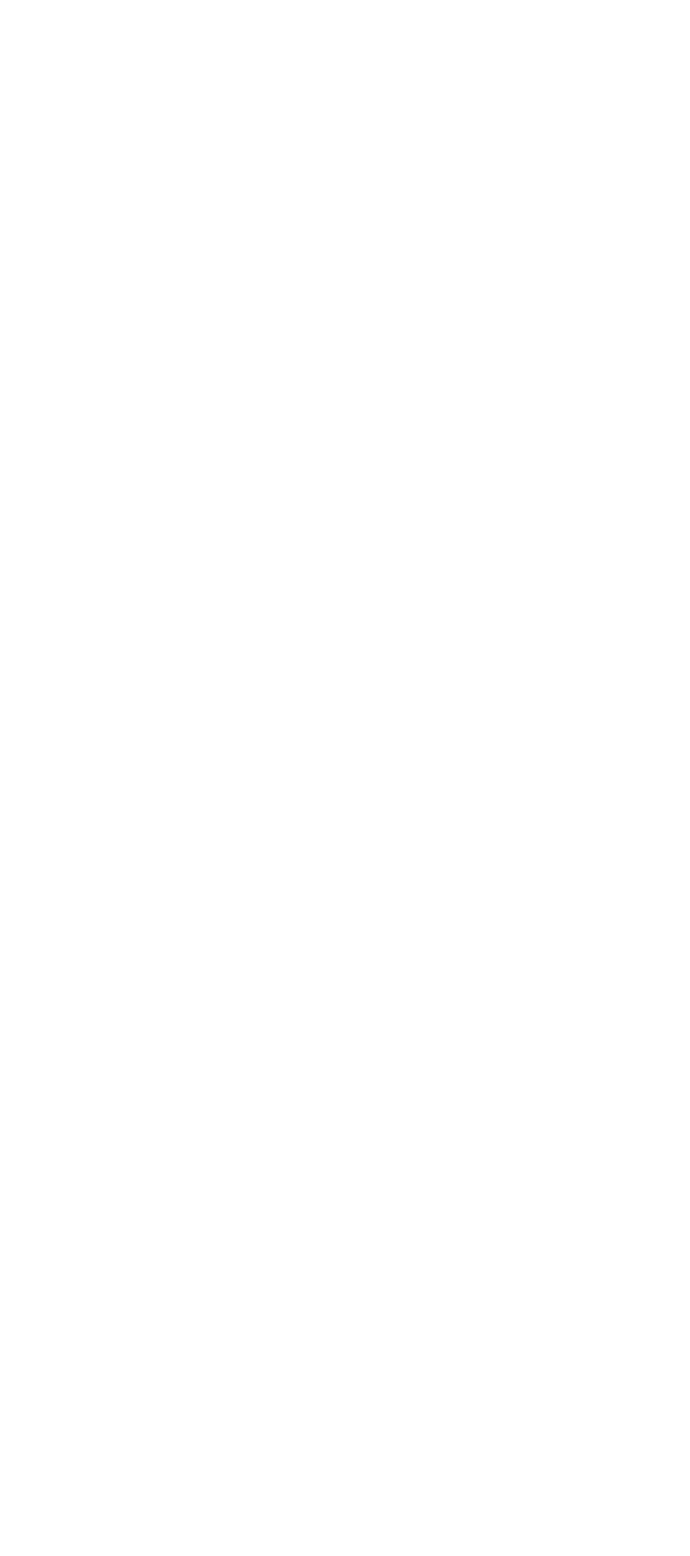
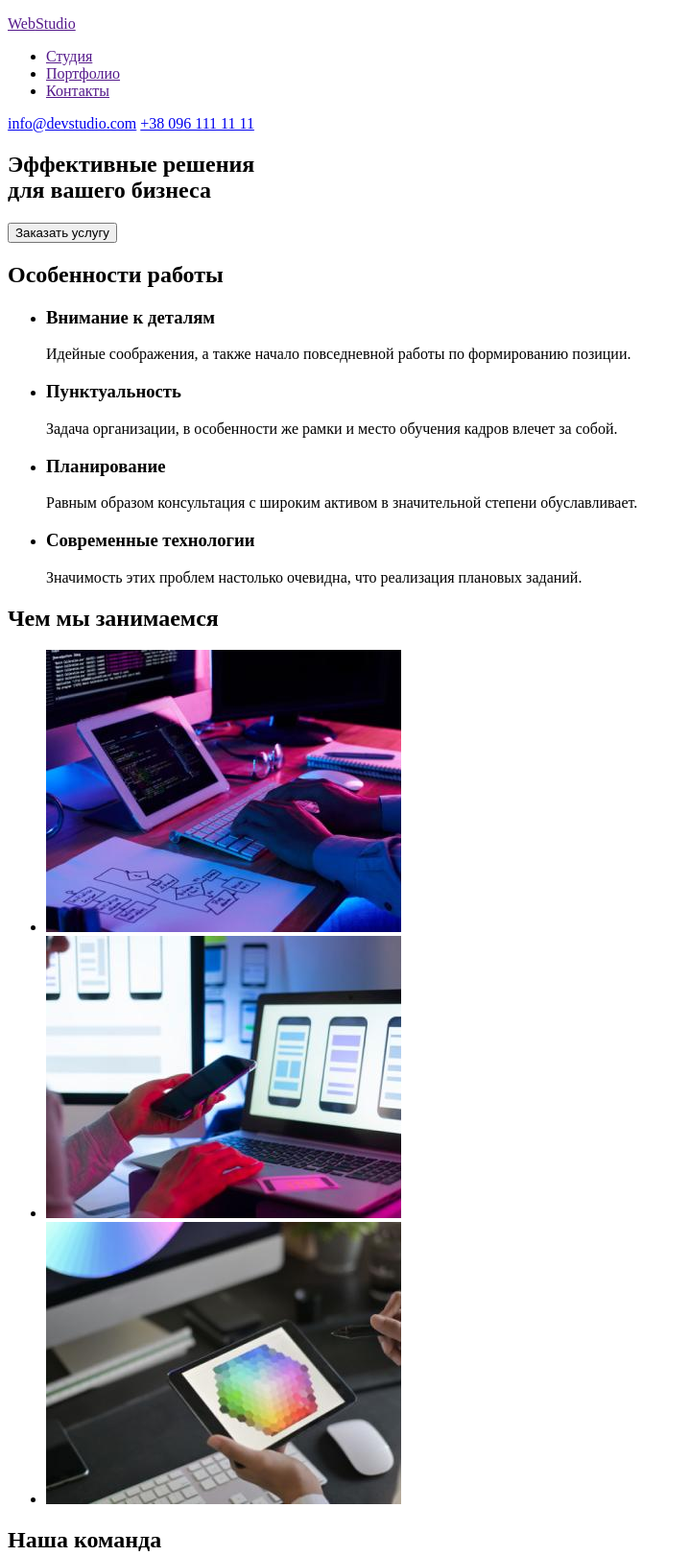
Before and after one commit to yurchenko-olga/goit-markup-hw-01, a plain HTML site: page index.html in a window 1280 px wide. Shown: the top 1621 px of the page at 96% size, without its empty margins (0-719 px from the left). Before the commit the page ends 800 px from the top, so only its background shows below. Drawn offline with Linux system fonts and the light colour scheme.

Commit message:
Добавляет разметку и фото

```diff
--- a/index.html
+++ b/index.html
@@ -7,6 +7,92 @@
     <title>Document</title>
 </head>
 <body>
+        <!--  Шапка навигация -->
+    <header>
+        <a href=""><p><span>Web</span>Studio</p></a>
+        <nav>
+        <ul>
+            <li><a href="">Студия</a></li>
+            <li><a href="">Портфолио</a></li>
+            <li><a href="">Контакты</a></li>
+        </ul>
+        </nav>
+        <a href="mailto:info@devstudio.com">info@devstudio.com</a>
+        <a href="tel:+380961111111">+38 096 111 11 11</a>
+    </header>
+
+    <main>
+        <!--  Банер герой -->
+      <section>
+          <h1><b>Эффективные решения <br> для вашего бизнеса</b></h1>
+          <button type="button" >Заказать услугу</button>
+      </section>
+
+      <section>
+          <h2>Особенности работы</h2>
+        <!--  Особенности работы -->
+          <ul>
+            <li>
+                <h3>Внимание к деталям</h3>
+                <p>Идейные соображения, а также начало повседневной работы по формированию позиции.</p>
+            </li>
+            <li>
+                <h3>Пунктуальность</h3>
+                <p>Задача организации, в особенности же рамки и место обучения кадров влечет за собой.</p>
+            </li>
+            <li>
+                <h3>Планирование</h3>
+                <p>Равным образом консультация с широким активом в значительной степени обуславливает.</p>
+            </li>
+            <li>
+                <h3>Современные технологии</h3>
+                <p>Значимость этих проблем настолько очевидна, что реализация плановых заданий.</p>
+            </li>
+          </ul>
+      </section>
+
+        <!--  Чем мы занимаемся  -->
+        <section>
+            <h2>Чем мы занимаемся</h2>
+            <ul>
+                <li>
+                    <img src="./images/img11.jpg" alt="работа програмиста" width="370" height="294" >
+                </li>
+                <li>
+                    <img src="./images/img22.jpg" alt="для смартфонов" width="370" height="294" >
+                </li>
+                <li>
+                    <img src="./images/img33.jpg" alt="для графических планшетов" width="370" height="294">
+                </li>
+            </ul>
+
+      </section>
+
+    <!--  Команда  -->
+      <section>
+          <h2>Наша команда</h2>
+              <ul>
+              <li>
+                  <img src="./images/img44.jpg" alt="" width="270" height="260">
+                  <h3>Игорь Демьяненко Product Designer</h3></li>
+              <li>
+                  <img src="./images/img55.jpg" alt="" width="270" height="260">
+                  <h3>Ольга Репина Frontend Developer</h3></li>
+              <li>
+                  <img src="./images/img66.jpg" alt="" width="270" height="260">
+                  <h3>Николай Тарасов Marketing</h3></li>
+              <li><img src="./images/img77.jpg" alt="" width="270" height="260">
+                  <h3>Михаил Ермаков UI Designer</h3></li>
+              </ul>
+      </section>
+    </main>
+
+    <footer>
+        <a href=""><p><span>Web</span>Studio</p></a>
+        <address> г. Киев, пр-т Леси Украинки, 26
+        info@example.com
+        +38 099 111 11 11 </address>
+    </footer>
 
 </body>
 </html>
```
Also changed, not shown: .prettierrc.json (added), images/img11.jpg (added), images/img22.jpg (added), images/img33.jpg (added), images/img44.jpg (added), images/img55.jpg (added), images/img66.jpg (added), images/img77.jpg (added), 1 other file.
